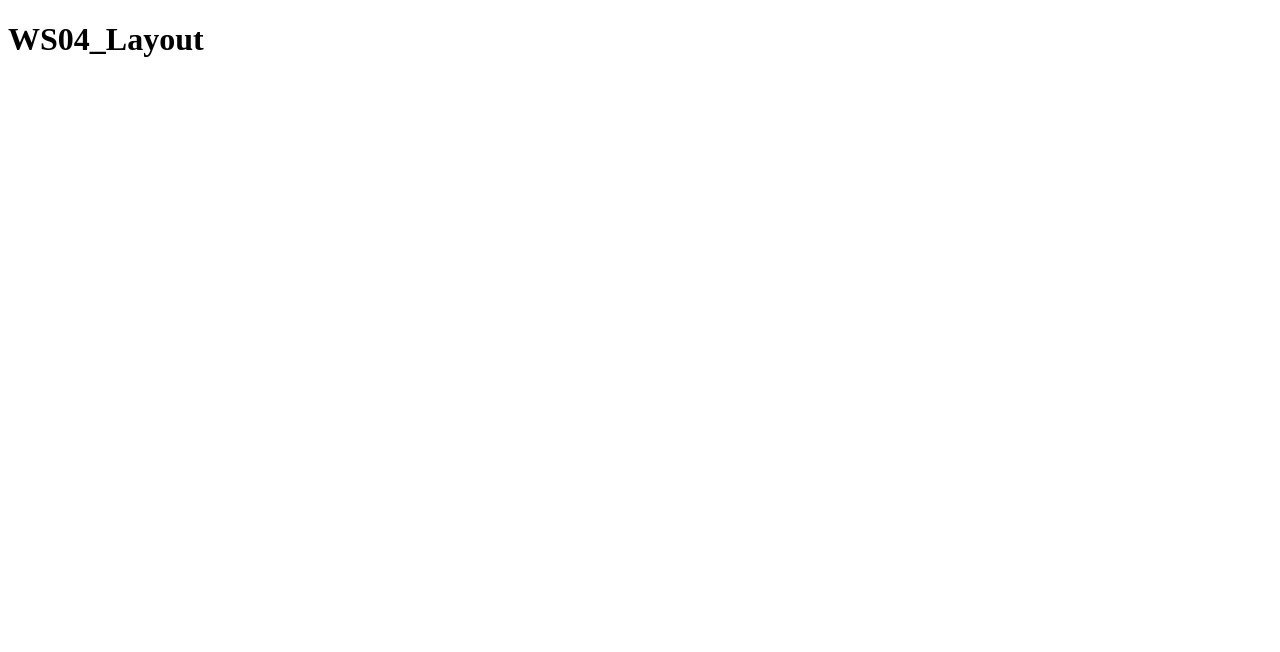
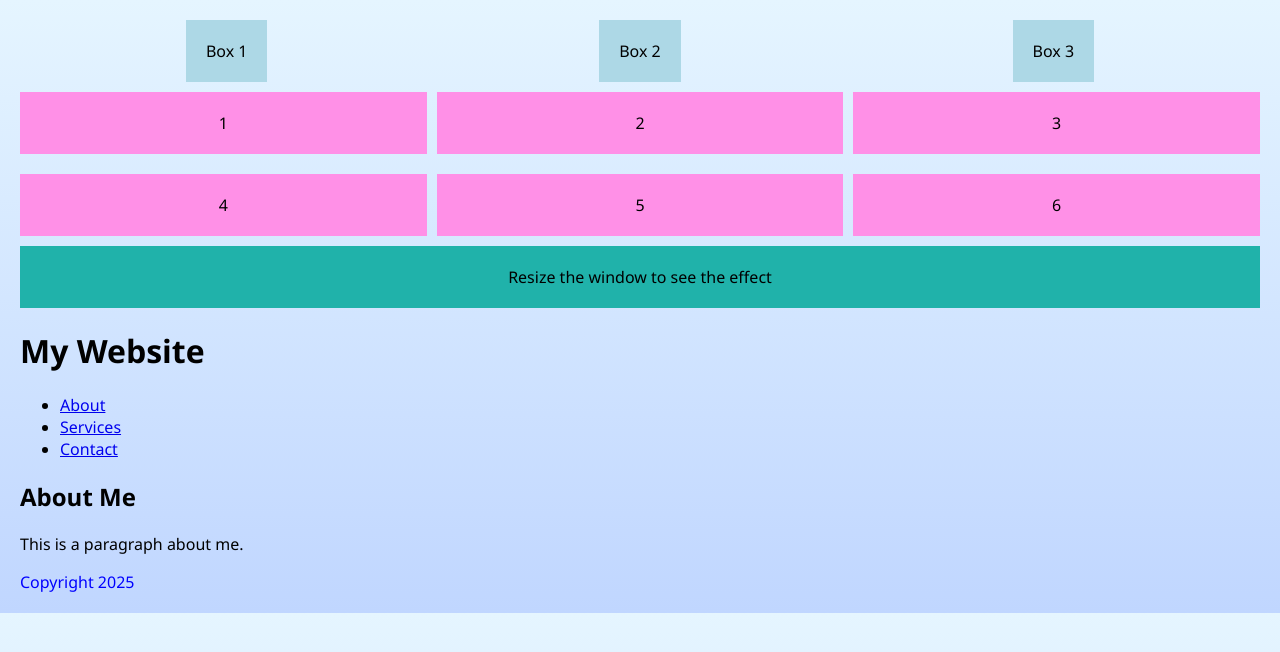
Before and after one commit to lidimolo/websivuston_kehitt-minen_syksy25, a plain HTML site: page WS04_Layout/index.html in a window 1280 px wide. Drawn offline with Linux system fonts and the light colour scheme.

Commit message:
Обновил сайт

```diff
--- a/WS04_Layout/index.html
+++ b/WS04_Layout/index.html
@@ -4,9 +4,43 @@
     <meta charset="UTF-8">
     <meta name="viewport" content="width=device-width, initial-scale=1.0">
     <title>WS04_Layout</title>
+    <link rel="stylesheet" href="styles/styles4.css">
 </head>
 <body>
-    <h1>WS04_Layout</h1>
+   <div class="flex-container">
+    <div class="box">Box 1</div>
+    <div class="box">Box 2</div>
+    <div class="box">Box 3</div>
+  </div>
+  <div class="grid-container">
+    <div class="grid-item">1</div>
+    <div class="grid-item">2</div>
+    <div class="grid-item">3</div>
+    <div class="grid-item">4</div>
+    <div class="grid-item">5</div>
+    <div class="grid-item">6</div>
+  </div>
+  <div class="responsive-box">Resize the window to see the effect</div>
+  <header>
+    <h1>My Website</h1>
+    <nav>
+      <ul>
+        <li><a href="#about">About</a></li>
+        <li><a href="#services">Services</a></li>
+        <li><a href="#contact">Contact</a></li>
+      </ul>
+    </nav>
+  </header>
+    <main>
+    <section id="about">
+      <h2>About Me</h2>
+      <p>This is a paragraph about me.</p>
+    </section>
+  </main>
+
+  <footer>
+    <p>Copyright 2025</p>
+  </footer>
 
 </body>
 </html>
--- /dev/null
+++ b/WS04_Layout/styles/styles4.css
@@ -0,0 +1,48 @@
+body {
+    background: linear-gradient(180deg, #e5f5ff 0%, #c0d6ff 100%);
+    font-family: "Segoe UI", Tahoma, Geneva, Verdana, sans-serif;
+    margin: 20px;
+}
+
+.flex-container {
+    display: flex;
+    justify-content: space-around;
+    align-items: center;
+  }
+  .box {
+    background-color: lightblue;
+    padding: 20px;
+    text-align: center;
+  }
+  .grid-container {
+    display: grid;
+    grid-template-columns: repeat(3, 1fr);
+    grid-gap: 10px;
+  }
+
+  .grid-item {
+    background-color: rgb(255, 144, 231);
+    padding: 20px;
+    text-align: center;
+    margin-top: 10px;
+  }
+  .responsive-box {
+    padding: 20px;
+    text-align: center;
+    margin-top: 10px;
+    text-decoration: wavy;
+  }
+
+  @media (max-width: 600px) {
+    .responsive-box {
+      background-color: lightcoral;
+    }
+  }
+  @media (min-width: 601px) {
+    .responsive-box {
+      background-color: lightseagreen;
+    }
+  }
+  footer {
+    color: blue;
+  }
```
